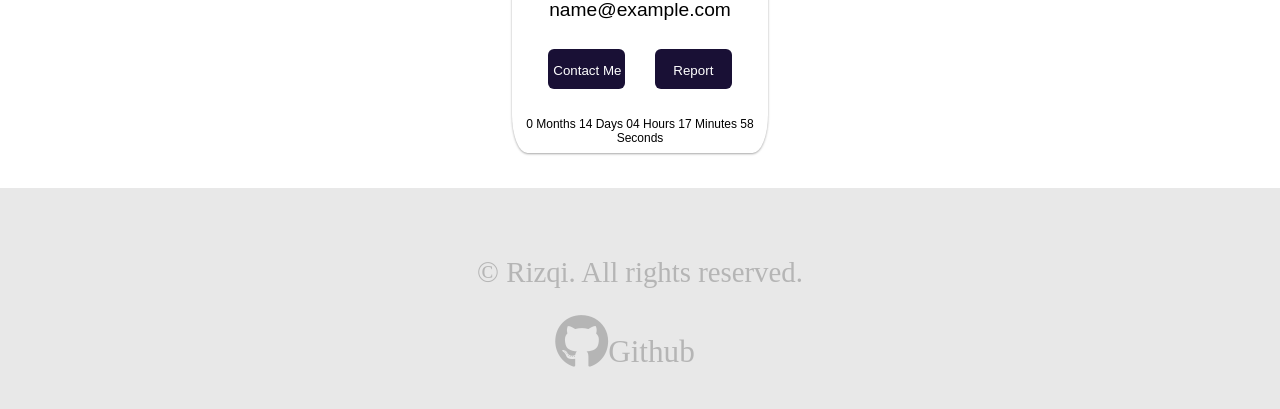
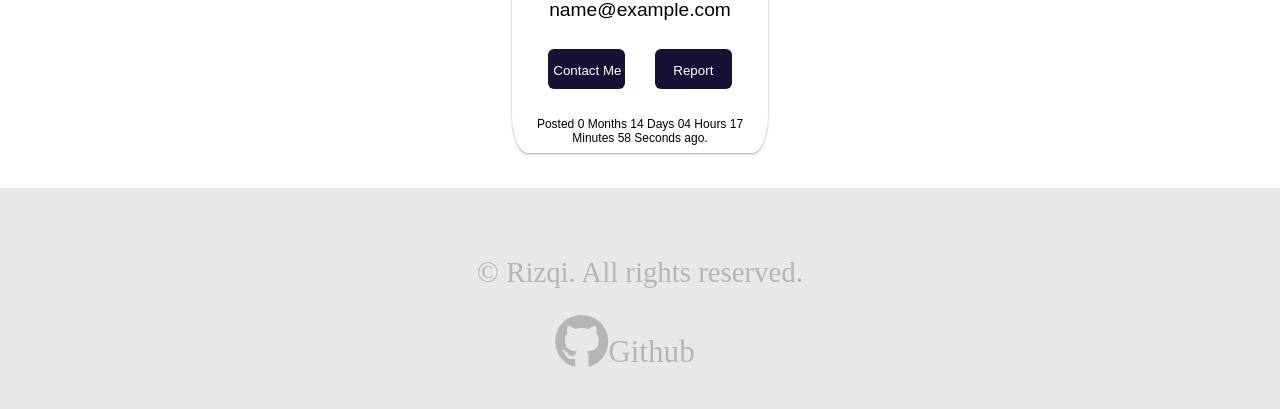
Before and after one commit to teohsinyee/Rizqi-SDGs-Solution, a PHP site: page / in a window 1280 px wide. Shown: the part 927-1336 px from the top of the page. Run offline with PHP 8.4, Linux system fonts and the light colour scheme; the visitor is signed in with stand-in values (Sample User, id 1); tables that the repository leaves empty hold one stand-in row (values such as "Sample post"); some libraries are stand-ins or nearby versions; some web fonts are replaced.

Commit message:
Implemented fixes in home page and minor fix in css
-fixed stray closing bracket in aliff_styles.css
-fixed feed item cards incorrectly displays post owner user information
-added "Posted [time elapsed] ago" to feed item card for better clarity

```diff
--- a/aliff-styles.css
+++ b/aliff-styles.css
@@ -425,7 +425,7 @@ button.contact:hover, button.report:hover{
 button.contact:active, button.report:active{
     background-color: #595959;
 }
-}
+
 #report-form
 {
     display: flex;
--- a/index.php
+++ b/index.php
@@ -216,7 +216,7 @@ $number_of_flex_rows = intdiv($number_of_rows, $column_per_rows) + 1;
                         </div>
                         <?php
                             $current_user_id = $row['USER_ID'];
-                            $user_query = "SELECT `USER_NAME`, `USER_EMAIL`, `USER_PHONE_NUMBER`, `USER_PICTURE` FROM `user` WHERE `USER_ID` = 1;";
+                            $user_query = "SELECT `USER_NAME`, `USER_EMAIL`, `USER_PHONE_NUMBER`, `USER_PICTURE` FROM `user` WHERE USER_ID = $current_user_id;";
                             $user_result = mysqli_query($conn, $user_query);
                             if (!$user_result)
                             {
@@ -253,7 +253,7 @@ $number_of_flex_rows = intdiv($number_of_rows, $column_per_rows) + 1;
                             $post_date = new DateTime($row["POST_DATETIME"]);
                             $current_date = new DateTime();
                             $time_difference = $current_date->diff($post_date);
-                            echo($time_difference->format('%m Months %d Days %H Hours %i Minutes %s Seconds'));
+                            echo("Posted " . $time_difference->format('%m Months %d Days %H Hours %i Minutes %s Seconds ') . "ago.");
                         ?>
                         </div>
                     </div>
```
